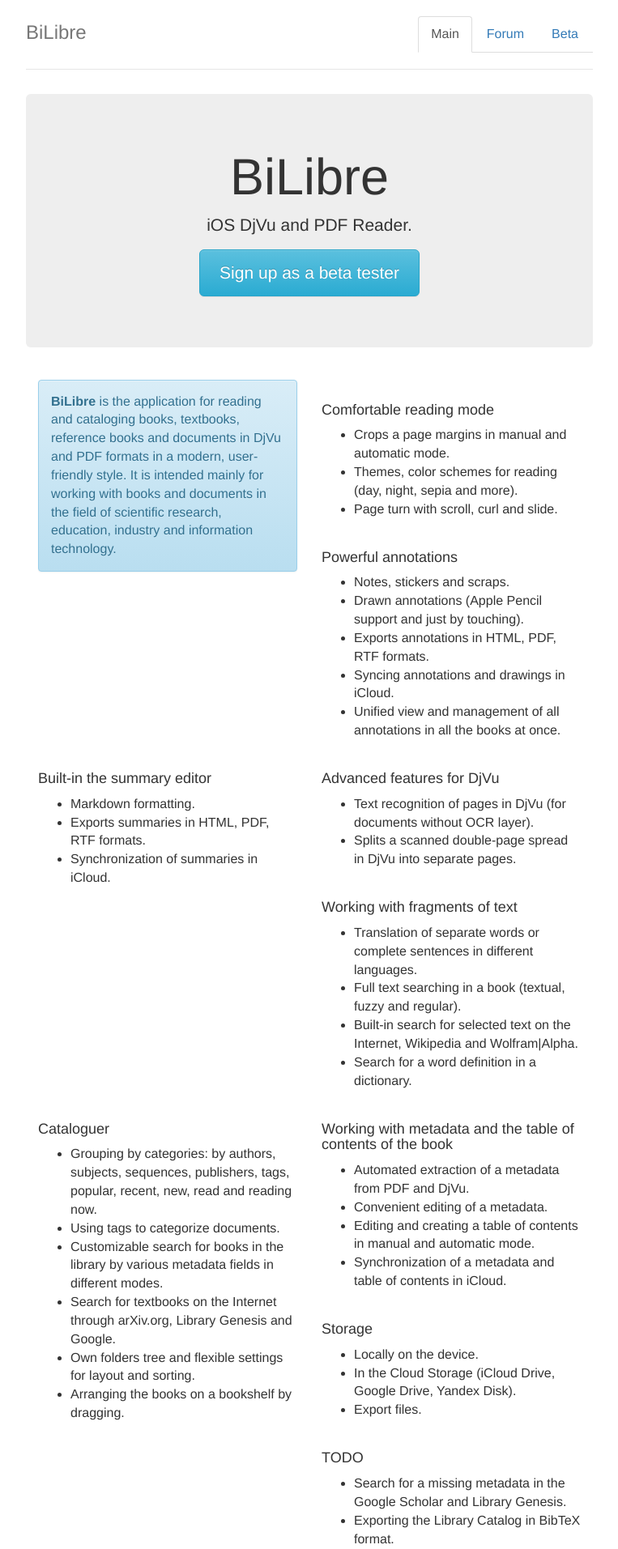
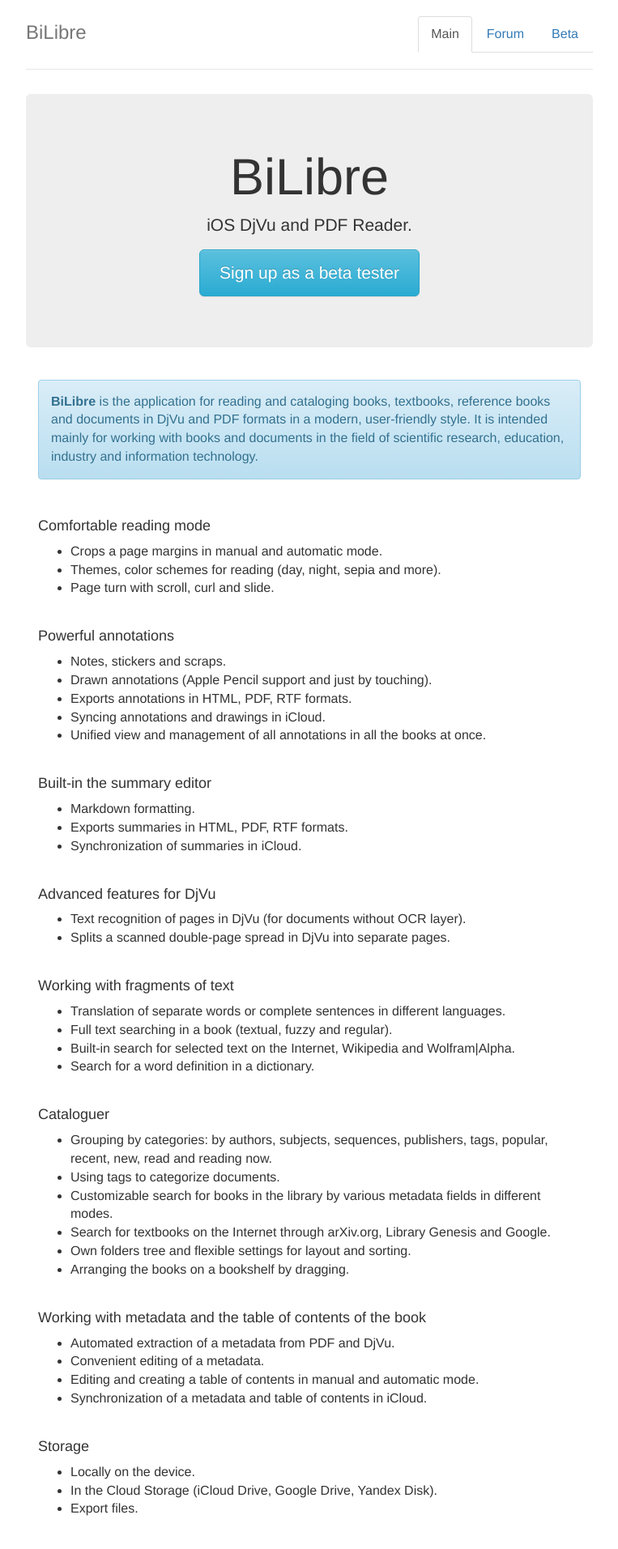
Before and after one commit to kolyvan/bilibre, a Jekyll site: the page built from index.html, in a window 1280 px wide. Shown: the top 1913 px of the page at 81% size, without its empty margins (258-1021 px from the left). Built offline with Jekyll 4.4.1, drawn with Linux system fonts in a browser that asks for light colours.

Commit message:
fix layout

```diff
--- a/beta.html
+++ b/beta.html
@@ -16,12 +16,12 @@
 
 <div class="row marketing">
 
-<div class="col-lg-6">
+<div class="col-lg-12">
 <h4>Registration note</h4>
 <p>Some time after registration you will receive an email from Apple TestFlight service with an installation instructions. Please check your email and follow instructions in the received email.</p>
 </div>
 
-<div class="col-lg-6">
+<div class="col-lg-12">
 <h4>Release note</h4>
 <p class ="alert alert-warning">The first public beta version of the BiLibre application. This version is still unfinished and contains lots of errors and stubs for not yet implemented features.</p>
 </div>
--- a/index.html
+++ b/index.html
@@ -11,11 +11,11 @@
 
 <div class="row marketing">
 
-<div class="col-lg-6">
+<div class="col-lg-12">
 <p class="alert alert-info"><strong>BiLibre</strong> is the application for reading and cataloging books, textbooks, reference books and documents in DjVu and PDF formats in a modern, user-friendly style. It is intended mainly for working with books and documents in the field of scientific research, education, industry and information technology.</p>
 </div>
 
-<div class="col-lg-6">
+<div class="col-lg-12">
 <h4>Comfortable reading mode</h4>
 <ul>
 <li>Crops a page margins in manual and automatic mode.</li>
@@ -24,7 +24,7 @@
 </ul>
 </div>
 
-<div class="col-lg-6">
+<div class="col-lg-12">
 <h4>Powerful annotations</h4>
 <ul>
 <li>Notes, stickers and scraps.</li>
@@ -35,7 +35,7 @@
 </ul>
 </div>
 
-<div class="col-lg-6">
+<div class="col-lg-12">
 <h4>Built-in the summary editor</h4>
 <ul>
 <li>Markdown formatting.</li>
@@ -44,7 +44,7 @@
 </ul>
 </div>
 
-<div class="col-lg-6">
+<div class="col-lg-12">
 <h4>Advanced features for DjVu</h4>
 <ul>
 <li>Text recognition of pages in DjVu (for documents without OCR layer).</li>
@@ -52,7 +52,7 @@
 </ul>
 </div>
 
-<div class="col-lg-6">
+<div class="col-lg-12">
 <h4>Working with fragments of text</h4>
 <ul>
 <li>Translation of separate words or complete sentences in different languages.</li>
@@ -62,7 +62,7 @@
 </ul>
 </div>
 
-<div class="col-lg-6">
+<div class="col-lg-12">
 <h4>Cataloguer</h4>
 <ul>
 <li>Grouping by categories: by authors, subjects, sequences, publishers, tags, popular, recent, new, read and reading now.</li>
@@ -74,7 +74,7 @@
 </ul>
 </div>
 
-<div class="col-lg-6">
+<div class="col-lg-12">
 <h4>Working with metadata and the table of contents of the book</h4>
 <ul>
 <li>Automated extraction of a metadata from PDF and DjVu.</li>
@@ -84,7 +84,7 @@
 </ul>
 </div>
 
-<div class="col-lg-6">
+<div class="col-lg-12">
 <h4>Storage</h4>
 <ul>
 <li>Locally on the device.</li>
@@ -93,7 +93,7 @@
 </ul>
 </div>
 
-<div class="col-lg-6">
+<div class="col-lg-12">
 <h4>TODO</h4>
 <ul>
 <li>Search for a missing metadata in the Google Scholar and Library Genesis.</li>
@@ -114,7 +114,7 @@
 </ul>
 </div>
 
-<div class="col-lg-6">
+<div class="col-lg-12">
 <h4>Special remark for KyBook users</h4>
 <p class="alert alert-warning">BiLibre is created on the code base of the currently developing third KyBook. Unlike <a href="http://kybook-reader.com">KyBook</a>, BiLibre is intended only for working with PDF and DjVU documents. One of the goals of the BiLibre release - to receive feedback and comments about the proposed design and feature set in nextgen KyBook. Please feel free <a href="/bilibre/forum.html">to share your suggestions and impressions</a> about the future of <a href="http://kybook-reader.com">KyBook</a>.</p>
 </div>
```
